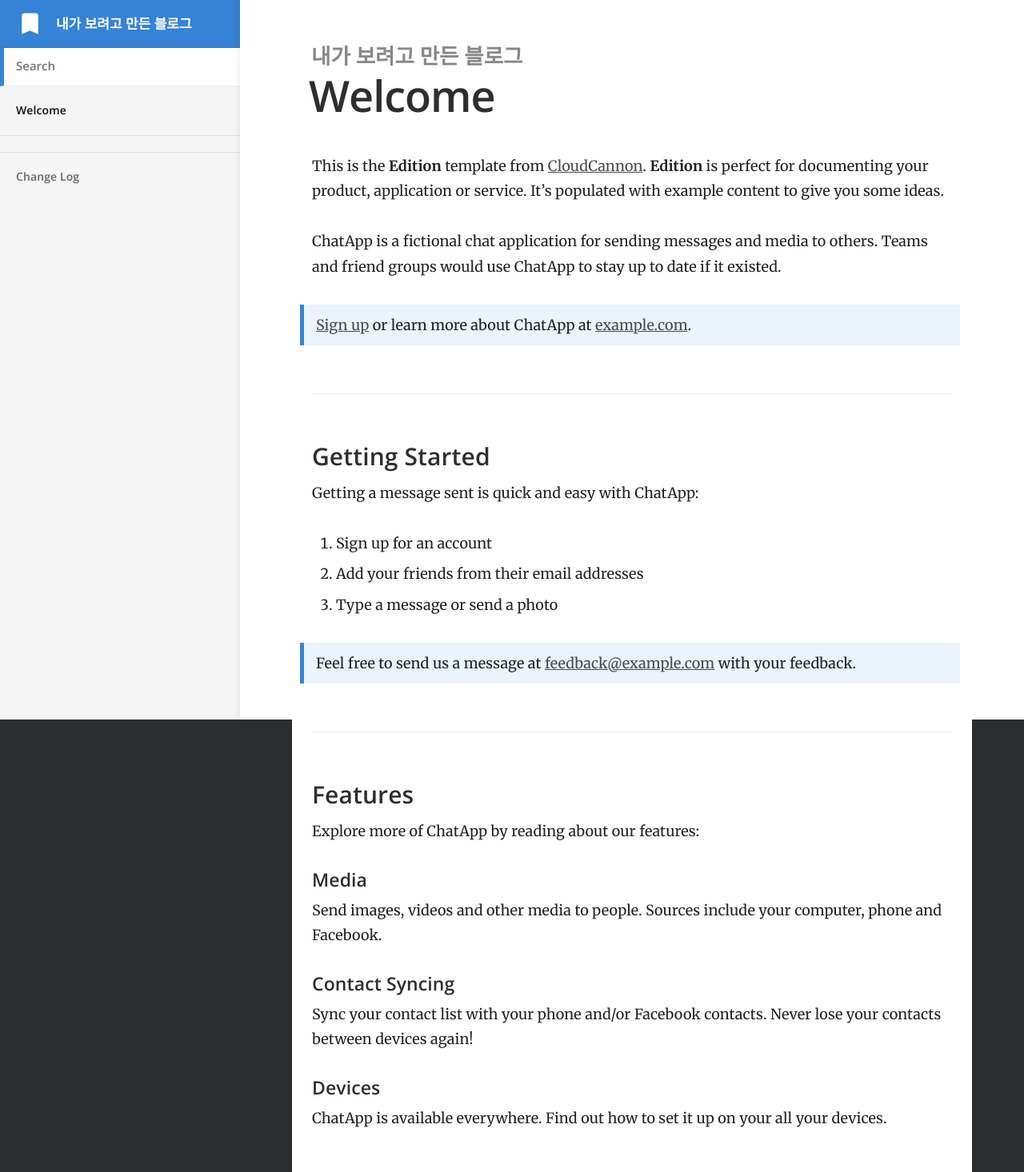
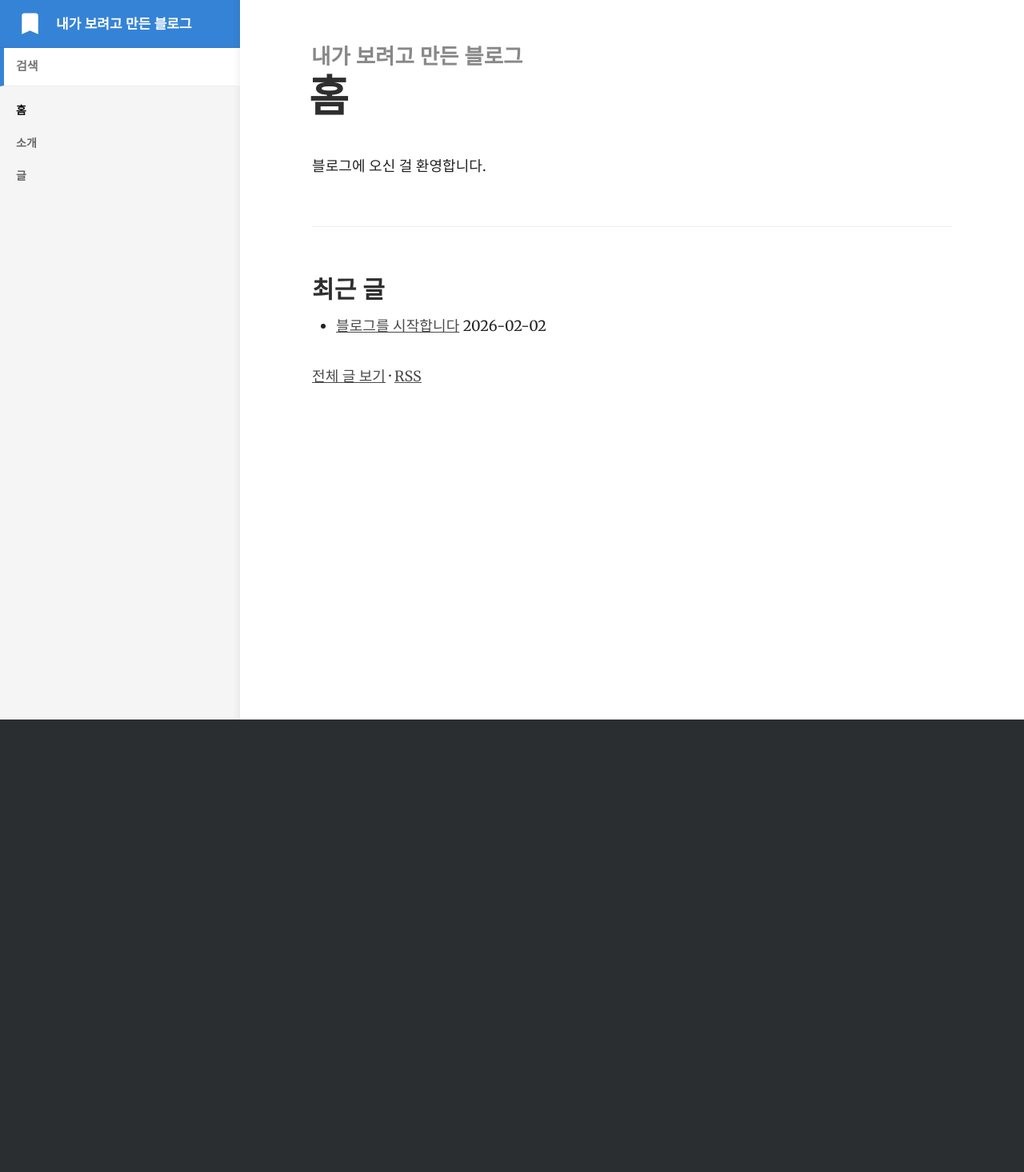
Before and after one commit to mooooonmin/mooooonmin.github.io, a Jekyll site: the page built from index.md, in a window 1280 px wide. Shown: the whole page at 80% size. Built offline with Jekyll 4.4.1, drawn with Linux system fonts in a browser that asks for light colours; after the commit the page ends 900 px from its top, so only the background shows below that.

Commit message:
초기화

```diff
--- a/_config.yml
+++ b/_config.yml
@@ -1,32 +1,27 @@
 # ----
-# Site
+# Site (블로그)
 
 title: 내가 보려고 만든 블로그
 url: "https://mooooonmin.github.io"
 baseurl: ""
 google_analytics_key:
-show_full_navigation: true
+encoding: utf-8
+timezone: Asia/Seoul
 
-# Values for the jekyll-seo-tag gem (https://github.com/jekyll/jekyll-seo-tag)
+# SEO (jekyll-seo-tag)
 logo: /siteicon.png
 description: 진행중
 author:
   name: mooooonmin
   email: mooooonmin@gmail.com
-  twitter: # twitter username without the @ symbol
 social:
   name: ""
-  links:
-    - ""
+  links: []
 
 # -----
 # Build
 
-encoding: utf-8
-timezone: Asia/Seoul
-
-permalink: pretty
-
+permalink: /:year/:month/:day/:title/
 plugins:
   - jekyll-sitemap
   - jekyll-seo-tag
@@ -36,48 +31,18 @@ exclude:
   - Gemfile
   - Gemfile.lock
   - README.md
-  - LICENCE
-  # 중복 출력 충돌 방지 (index.md, 404.html 사용)
+  - LICENSE
+  - serve.sh
   - index.markdown
   - 404.md
 
-collections:
-  docs:
-    title: Documentation
-    permalink: /:path/
-    output: true
-
 defaults:
-  -
-    scope:
+  - scope:
       path: ""
     values:
       layout: default
-  -
-    scope:
+  - scope:
       path: ""
-      type: "docs"
+      type: posts
     values:
-      seo:
-        type: Article
-      _comments:
-        category: Group navigation links with this field
-        order: Used to sort links in the navigation
-      _options:
-        content:
-          width: 800
-          height: 2000
-  -
-    scope:
-      path: ""
-      type: "posts"
-    values:
-      _comments:
-        type: Marks the impact of this release
-
-# -----------
-# CloudCannon
-
-types:
-  - minor
-  - major
+      layout: default
--- a/_layouts/default.html
+++ b/_layouts/default.html
@@ -1,19 +1,15 @@
 <!DOCTYPE html>
-
-<html>
+<html lang="ko">
 <head>
 	<meta charset="utf-8">
 	<meta name="viewport" content="width=device-width, initial-scale=1">
-
 	{% seo %}
 	{% feed_meta %}
-
 	<link rel="stylesheet" href="//fonts.googleapis.com/css?family=Merriweather:400,400italic,700,700italic|Open+Sans:400,400italic,600,600italic,700,700italic|Inconsolata:400,700">
 	<link rel="stylesheet" href="{{ site.baseurl }}/css/main.css">
 	<link rel="apple-touch-icon" href="{{ site.baseurl }}/apple-touch-icon.png">
 	<link rel="icon" type="image/png" href="{{ site.baseurl }}/touch-icon.png" sizes="192x192">
 	<link rel="icon" type="image/png" href="{{ site.baseurl }}/images/favicon.png">
-
 	{% if jekyll.environment == 'production' and site.google_analytics_key != '' %}
 	<script>
 		window.ga=window.ga||function(){(ga.q=ga.q||[]).push(arguments)};ga.l=+new Date;
@@ -23,7 +19,6 @@
 	<script async src='https://www.google-analytics.com/analytics.js'></script>
 	{% endif %}
 </head>
-
 <body>
 	<header>
 		<h1>
@@ -31,54 +26,33 @@
 			{{ site.title }}
 			<button type="button" class="open-nav" id="open-nav"></button>
 		</h1>
-
 		<form action="{{ site.baseurl }}/search/" method="get">
-				<input type="text" name="q" id="search-input" placeholder="Search" autofocus>
+			<input type="text" name="q" id="search-input" placeholder="검색" autofocus>
 			<input type="submit" value="Search" style="display: none;">
 		</form>
-
-			<nav {% if site.show_full_navigation %}class="full-navigation"{% endif %}>
+		<nav class="full-navigation">
 			<ul>
 				<li class="nav-item top-level {% if page.url == '/' %}current{% endif %}">
-						{% assign home = site.html_pages | where: 'url', '/' | first %}
-						<a href="{{ site.baseurl }}/">{{ home.title }}</a>
+					<a href="{{ site.baseurl }}/">홈</a>
 				</li>
-				</ul>
-
-				<ul>
-					{% assign grouped = site.docs | group_by: 'category' %}
-					{% for group in grouped %}
-						<li class="nav-item top-level {% if group.name == page.category %}current{% endif %}">
-							{% assign items = group.items | sort: 'order' %}
-							<a href="{{ site.baseurl }}{{ items.first.url }}">{{ group.name }}</a>
-							<ul>
-								{% for item in items %}
-									<li class="nav-item {% if item.url == page.url %}current{% endif %}"><a href="{{ site.baseurl }}{{ item.url }}">{{ item.title }}</a></li>
-								{% endfor %}
-							</ul>
+				<li class="nav-item top-level {% if page.url == '/about/' %}current{% endif %}">
+					<a href="{{ site.baseurl }}/about/">소개</a>
 				</li>
-					{% endfor %}
-				</ul>
-
-				<ul>
-					<li class="nav-item top-level {% if page.url == '/changelog/' %}current{% endif %}">
-						{% assign changelog = site.html_pages | where: 'url', '/changelog/' | first %}
-						<a href="{{ site.baseurl }}/changelog/">{{ changelog.title }}</a>
+				<li class="nav-item top-level">
+					<a href="{{ site.baseurl }}/posts/">글</a>
 				</li>
 			</ul>
 		</nav>
 	</header>
-
 	<section class="main">
 		<div class="page-header">
-				<h2>{% if page.category %}{{ page.category }}{% else %}{{ site.title }}{% endif %}</h2>
+			<h2>{{ site.title }}</h2>
 			<h3>{{ page.title }}</h3>
 		</div>
 		<article class="content">
 			{{ content }}
 		</article>
 	</section>
-
 	<script>
 		document.getElementById("open-nav").addEventListener("click", function () {
 			document.body.classList.toggle("nav-open");
--- a/index.markdown
+++ /dev/null
@@ -1,6 +0,0 @@
----
-# Feel free to add content and custom Front Matter to this file.
-# To modify the layout, see https://jekyllrb.com/docs/themes/#overriding-theme-defaults
-
-layout: home
----
--- a/index.md
+++ b/index.md
@@ -1,38 +1,23 @@
 ---
-title: Welcome
+title: 홈
+layout: default
 ---
 
-This is the **Edition** template from [CloudCannon](http://cloudcannon.com/).
-**Edition** is perfect for documenting your product, application or service.
-It's populated with example content to give you some ideas.
+블로그에 오신 걸 환영합니다.
 
-ChatApp is a fictional chat application for sending messages and media to others.
-Teams and friend groups would use ChatApp to stay up to date if it existed.
+### 최근 글
 
-> [Sign up](http://example.com/signup) or learn more about ChatApp at [example.com](http://example.com/).
+<ul>
+{% for post in site.posts limit:10 %}
+	<li>
+		<a href="{{ site.baseurl }}{{ post.url }}">{{ post.title }}</a>
+		<span class="post-date">{{ post.date | date: "%Y-%m-%d" }}</span>
+	</li>
+{% endfor %}
+</ul>
 
-### Getting Started
+{% if site.posts.size == 0 %}
+<p>아직 글이 없습니다.</p>
+{% endif %}
 
-Getting a message sent is quick and easy with ChatApp:
-
-1. Sign up for an account
-2. Add your friends from their email addresses
-3. Type a message or send a photo
-
-> Feel free to send us a message at [feedback@example.com](mailto:feedback@example.com) with your feedback.
-
-### Features
-
-Explore more of ChatApp by reading about our features:
-
-#### Media
-
-Send images, videos and other media to people. Sources include your computer, phone and Facebook.
-
-#### Contact Syncing
-
-Sync your contact list with your phone and/or Facebook contacts. Never lose your contacts between devices again!
-
-#### Devices
-
-ChatApp is available everywhere. Find out how to set it up on your all your devices.
+<p><a href="{{ site.baseurl }}/posts/">전체 글 보기</a> · <a href="{{ site.baseurl }}/feed.xml">RSS</a></p>
```
Also changed, not shown: _post/2026-02-02-TEST.md (deleted, +0 -14 lines), _posts/2026-02-02-welcome.md (added, +11 -0 lines), about.markdown (+2 -13 lines), changelog.html (deleted, +0 -20 lines), posts.md (added, +18 -0 lines), search.html (+24 -18 lines). Lines whose indentation alone changed are shown as unchanged.
